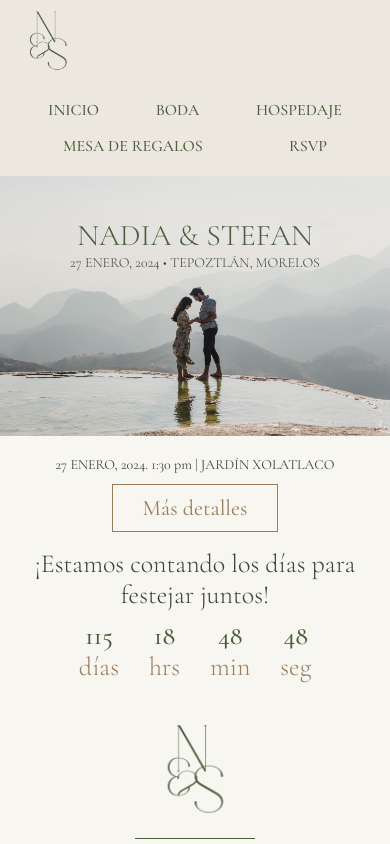
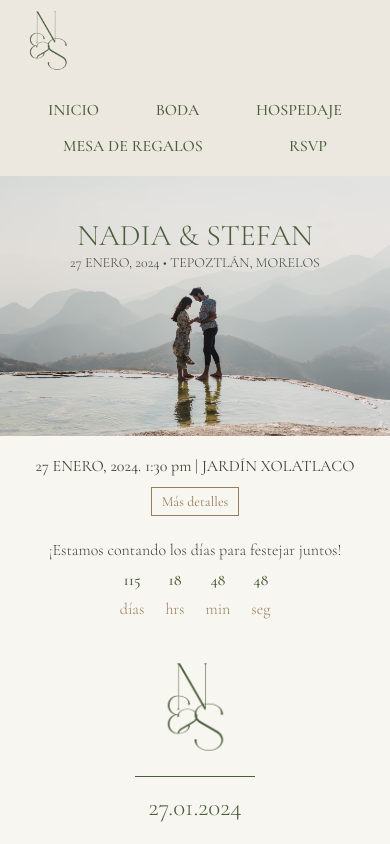
Before and after one commit to richipargo/nadia-stefan, a React (Vite) app: page / in a window 390 px wide. Shown: the top 844 px of the page. Built offline with nearby package versions, Linux system fonts and the light colour scheme.

Commit message:
Add mobile responsiveness to countdown timer

```diff
--- a/src/style_components/countdown-timer.css
+++ b/src/style_components/countdown-timer.css
@@ -2,11 +2,9 @@
   color: var(--dark-green);
   font-size: 26px;
 }
-
 .countdownTimer {
   padding: 4% 0 0 0;
 }
-
 .countdownTimer .content {
   display: flex;
   flex-direction: row;
@@ -29,3 +27,22 @@
   font-weight: 500;
   color: var(--main);
 }
+
+/*Responsive mobile*/
+@media all and (min-width: 320px) and (max-width: 480px) {
+  .countdown-text {
+    font-size: 16px;
+  }
+  .label {
+    font-size: 16px;
+  }
+  .value {
+    font-size: 16px;
+  }
+  .countdownTimer {
+    padding: 6% 0 0 0;
+  }
+  .countdownTimer .content {
+    gap: 1px;
+  }
+}
--- a/src/style_components/details-btn.css
+++ b/src/style_components/details-btn.css
@@ -12,3 +12,12 @@
   cursor: pointer;
   background-color: var(--highlight);
 }
+
+/*Responsive mobile*/
+@media all and (min-width: 320px) and (max-width: 480px) {
+  .details-btn {
+    font-size: 14px;
+    padding: 5px 10px;
+    border: 1px solid var(--highlight);
+  }
+}
--- a/src/style_components/home.css
+++ b/src/style_components/home.css
@@ -18,7 +18,7 @@
 }
 @media all and (min-width: 320px) and (max-width: 480px) {
   .when-where {
-    font-size: 14px;
+    font-size: 16px;
   }
 }
 
```
